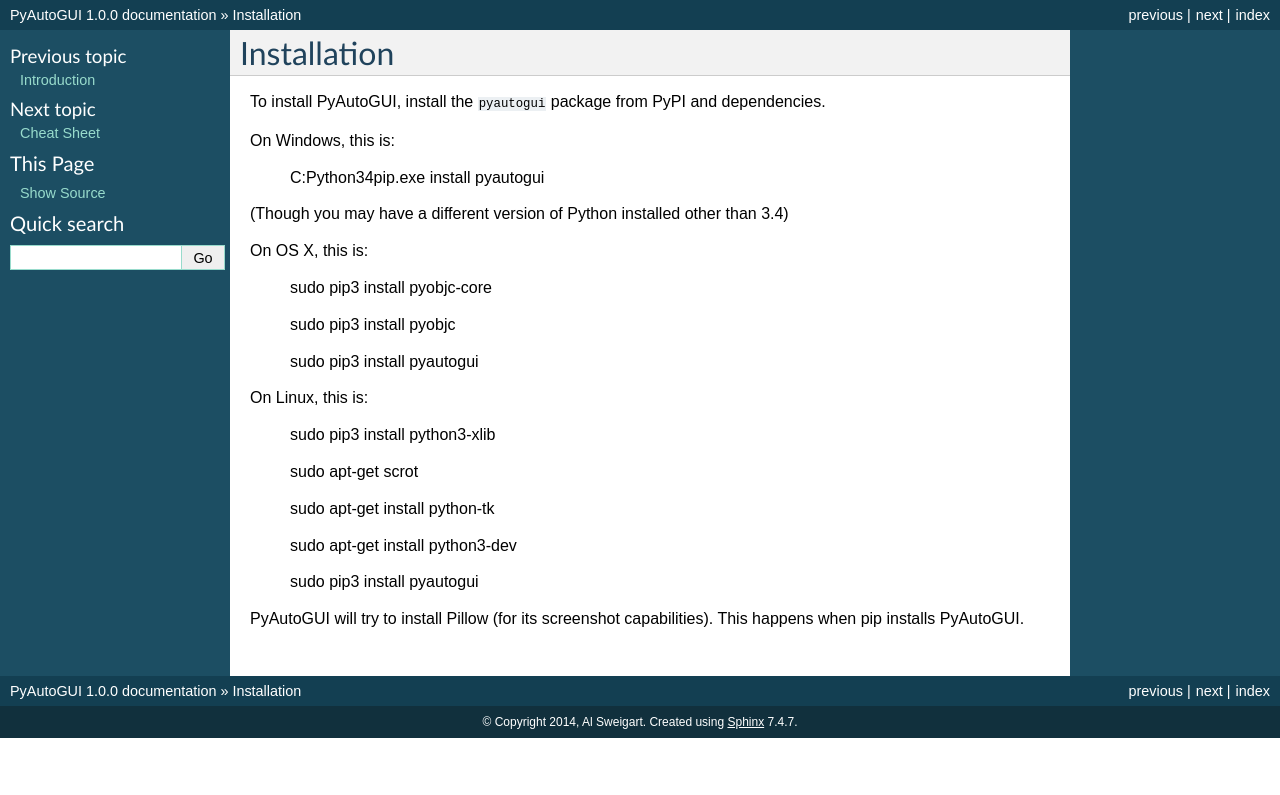
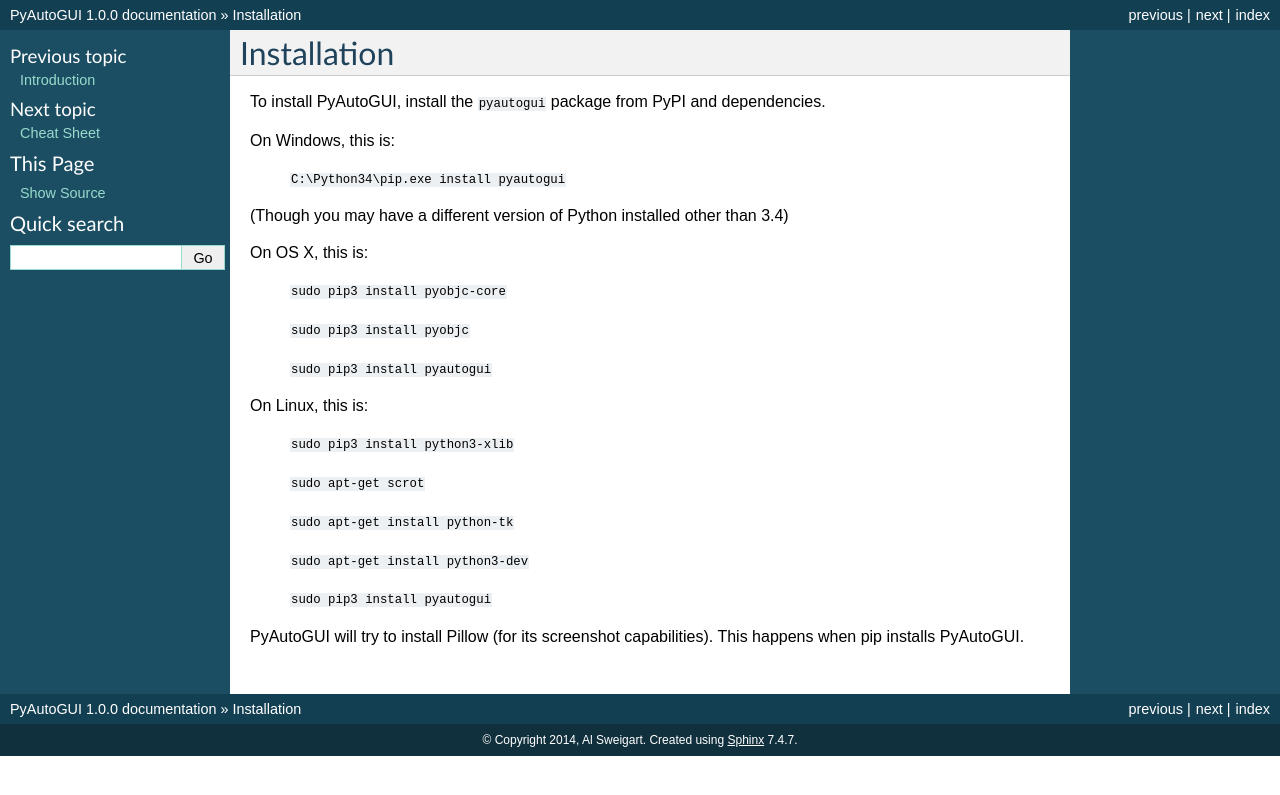
Before and after one commit to asweigart/pyautogui, a Sphinx documentation site: the page built from docs/install.rst, in a window 1280 px wide. Shown: the top 795 px of the page. Built offline with Sphinx 7.4.7, drawn with Linux system fonts in a browser that asks for light colours.

Commit message:
format documented install commands as literals

```diff
--- a/docs/install.rst
+++ b/docs/install.rst
@@ -8,28 +8,28 @@
 
 On Windows, this is:
 
-    C:\Python34\pip.exe install pyautogui
+    ``C:\Python34\pip.exe install pyautogui``
 
 (Though you may have a different version of Python installed other than 3.4)
 
 On OS X, this is:
 
-    sudo pip3 install pyobjc-core
+    ``sudo pip3 install pyobjc-core``
 
-    sudo pip3 install pyobjc
+    ``sudo pip3 install pyobjc``
 
-    sudo pip3 install pyautogui
+    ``sudo pip3 install pyautogui``
 
 On Linux, this is:
 
-    sudo pip3 install python3-xlib
+    ``sudo pip3 install python3-xlib``
 
-    sudo apt-get scrot
+    ``sudo apt-get scrot``
 
-    sudo apt-get install python-tk
+    ``sudo apt-get install python-tk``
 
-    sudo apt-get install python3-dev
+    ``sudo apt-get install python3-dev``
 
-    sudo pip3 install pyautogui
+    ``sudo pip3 install pyautogui``
 
 PyAutoGUI will try to install Pillow (for its screenshot capabilities). This happens when pip installs PyAutoGUI.
```
